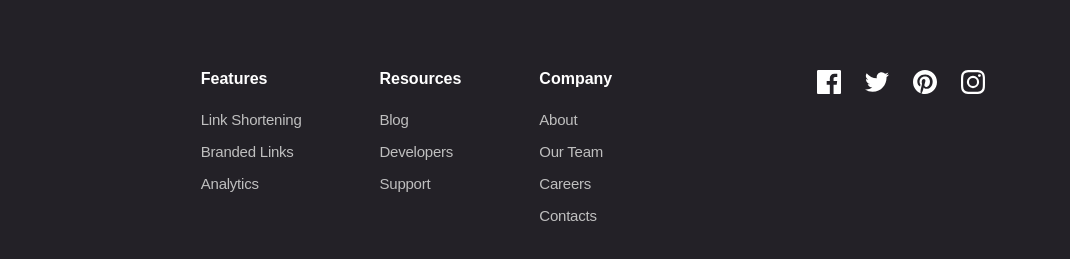
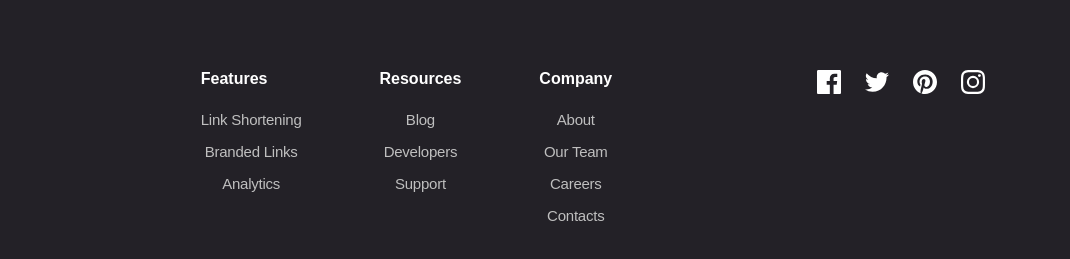
Before and after one commit to Azamatjon0110/shortly-azamatjon, a plain HTML site: page index.html in a window 1280 px wide. Shown: the part 1865-2124 px from the top of the page, 210-1280 px from the left. Drawn offline with Linux system fonts and the light colour scheme.

Commit message:
Change footer style

```diff
--- a/scss/main.scss
+++ b/scss/main.scss
@@ -625,6 +625,18 @@ ul{
     font-size: 16px;
   }
 
+
+  .features__list{
+    display: flex;
+    align-items: center;
+    justify-content: center;
+  }
+
+  .features__item:not(:last-child){
+    margin-right: 20px;
+  }
+
+
 }
 
 @media only screen and (min-width:768px){
@@ -655,15 +667,24 @@ ul{
     margin-bottom: 24px;
   }
 
-    .features__list{
-      display: flex;
-      align-items: center;
-      justify-content: center;
-    }
+  .footer-info__list{
+    display: flex;
+    align-items: flex-start;
+  }
 
-    .features__item:not(:last-child){
-      margin-right: 20px;
-    }
+  .footer-info__item:not(:last-child){
+    margin-right: 50px;
+    margin-bottom: 0;
+  }
+
+  .features__list{
+    align-items: center;
+    flex-direction: column;
+  }
+
+  .features__item:not(:last-child){
+    margin-right: 0;
+  }
 
 }
 
@@ -719,14 +740,6 @@ ul{
     margin-right: 78px;
   }
 
-  .features__list{
-    align-items: flex-start;
-    flex-direction: column;
-  }
-
-  .features__item:not(:last-child){
-    margin-right: 0;
-  }
 }
 
 @media only screen and (min-width:1024px){
```
Also changed, not shown: css/main.css, 1 other file.
